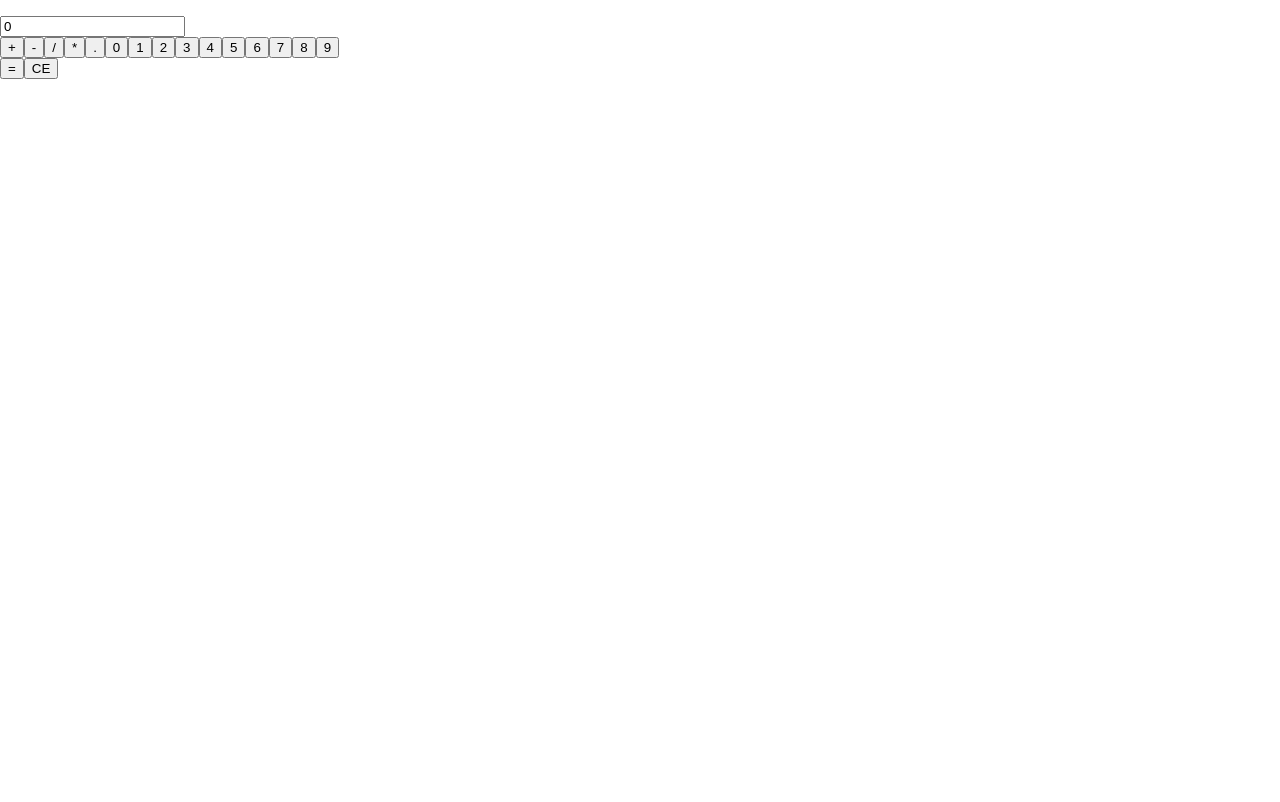
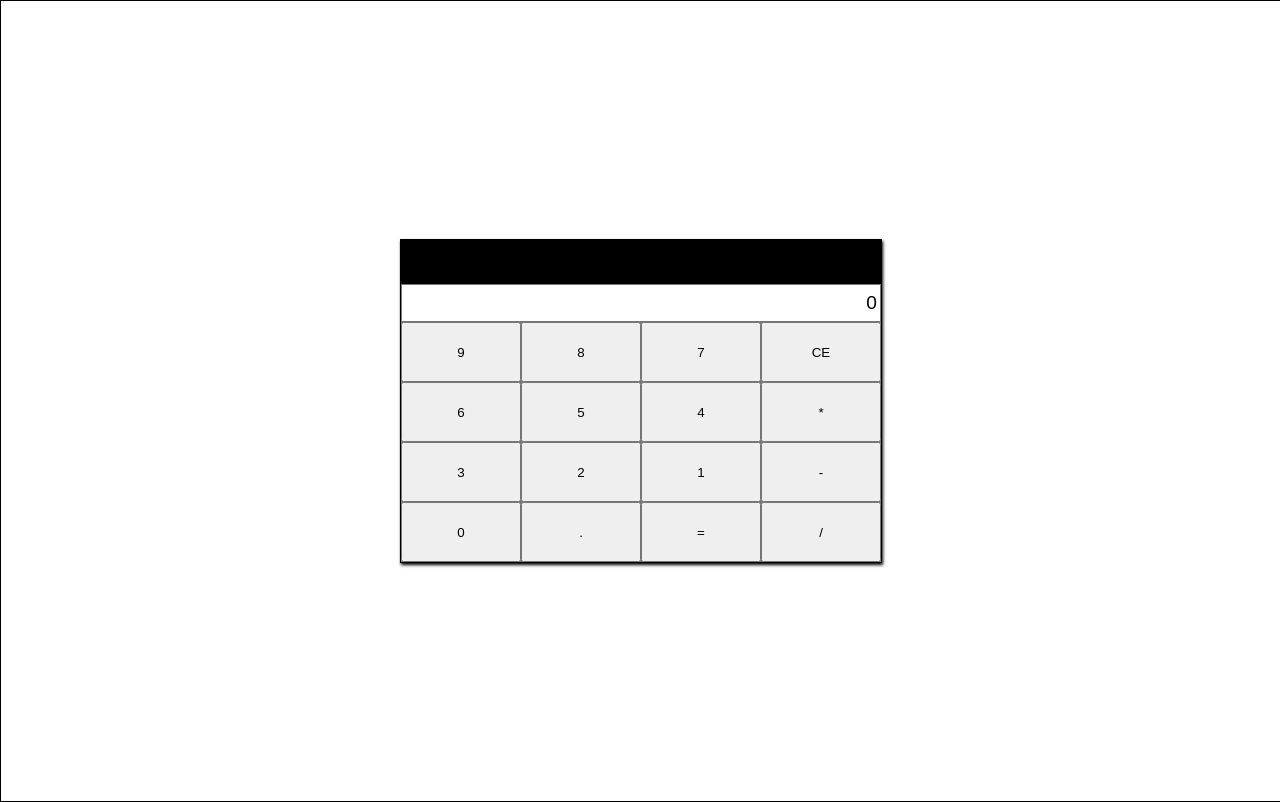
Before and after one commit to SamuelRocha91/calculator, a React (Vite) app: page / in a window 1280 px wide. Built offline with nearby package versions, Linux system fonts and the light colour scheme.

Commit message:
style: Adiciona estilo CSS
Adiciona estilo Css para a calculadora, com tamanho de font, cor de background e formatação visual

```diff
--- a/src/App.css
+++ b/src/App.css
@@ -2,3 +2,50 @@ h1 {
   font-size: x-large;
   color: black;
 }
+
+#page {
+  border: 1px solid black;
+  width: 100%;
+  height: 100vh;
+  display: flex;
+  justify-content: center;
+  align-items: center;
+}
+
+#calculator {
+  border: 1px solid black;
+  max-width: 480px;
+  background-color: rgb(121, 121, 121);
+  display: flex;
+  flex-direction: column;
+  flex-wrap: wrap;
+  box-shadow: 1px 2px 3px black;
+}
+button {
+  width: 120px;
+  height: 60px;
+}
+
+.displayArea {
+  background-color: rgb(0, 0, 0);
+  color: white;
+  height: 40px;
+  width: 476px;
+  font-size: larger;
+  text-align: end;
+  padding: 2px;
+}
+
+input {
+  padding: 0;
+  margin: 0;
+  width: 472px;
+  height: 30px;
+  text-align: end;
+  padding: 2px;
+  font-size: larger;
+}
+
+section {
+  display: flex;
+}
--- a/src/App.jsx
+++ b/src/App.jsx
@@ -24,35 +24,42 @@ function App() {
     });
   };
   return (
+    <div id="page">
+      <div id='calculator'>
         <div>
-      <div>
+          <section className='displayArea'>
             <p id="display"></p>
+          </section>
+        </div>
+        <div onClick={handleClick}>
           <input
             value={state.inputOperation}
             name="inputOperation"
             type="text"
           />
         </div>
-      <div onClick={handleClick}>
-        <button id="add">+</button>
-        <button id="subtract">-</button>
-        <button id="divide">/</button>
-        <button id="multiply">*</button>
-        <button id="decimal">.</button>
-        <button id="zero">0</button>
-        <button id="one">1</button>
+        <section>
+            <div>
+              <button id="add">9</button>
+              <button id="subtract">8</button>
+              <button id="divide">7</button>
+              <button id="multiply">6</button>
+              <button id="decimal">5</button>
+              <button id="zero">4</button>
+              <button id="one">3</button>
               <button id="two">2</button>
-        <button id="three">3</button>
-        <button id="four">4</button>
-        <button id="five">5</button>
-        <button id="six">6</button>
-        <button id="seven">7</button>
-        <button id="eight">8</button>
-        <button id="nine">9</button>
+              <button id="three">1</button>
+              <button id="four">0</button>
+              <button id="five">.</button>
+              <button id="equals">=</button>
             </div>
             <div>
-        <button id="equals">=</button>
               <button onClick={clearInput} id="clear">CE</button>
+              <button id="six">*</button>
+              <button>-</button>
+              <button>/</button>
+            </div>
+        </section>
       </div>
     </div>
   );
--- a/src/index.css
+++ b/src/index.css
@@ -1,5 +1,77 @@
-body {
-  box-sizing: border-box;
+html,
+body,
+div,
+span,
+h1,
+h2,
+h3,
+h4,
+h5,
+h6,
+p,
+a,
+img,
+strong,
+em,
+small,
+sub,
+sup,
+b,
+i,
+dl,
+dt,
+dd,
+ol,
+ul,
+li,
+fieldset,
+form,
+label,
+legend,
+article,
+aside,
+details,
+figcaption,
+figure,
+footer,
+header,
+hgroup,
+menu,
+nav,
+section,
+summary,
+time,
+mark,
+audio,
+video {
   margin: 0;
   padding: 0;
+  border: 0;
 }
+
+body {
+  line-height: 1;
+}
+
+ol,
+ul {
+  list-style: none;
+}
+
+blockquote,
+q {
+  quotes: none;
+}
+
+blockquote:before,
+blockquote:after,
+q:before,
+q:after {
+  content: '';
+  content: none;
+}
+
+table {
+  border-collapse: collapse;
+  border-spacing: 0;
+}
```
Also changed, not shown: src/main.jsx (+5 -4 lines). Lines whose indentation alone changed are shown as unchanged.
